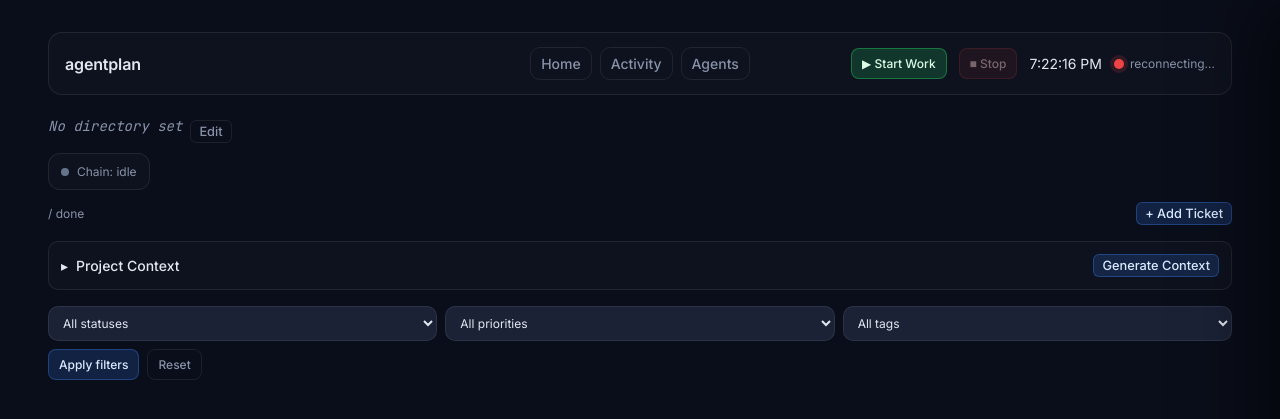
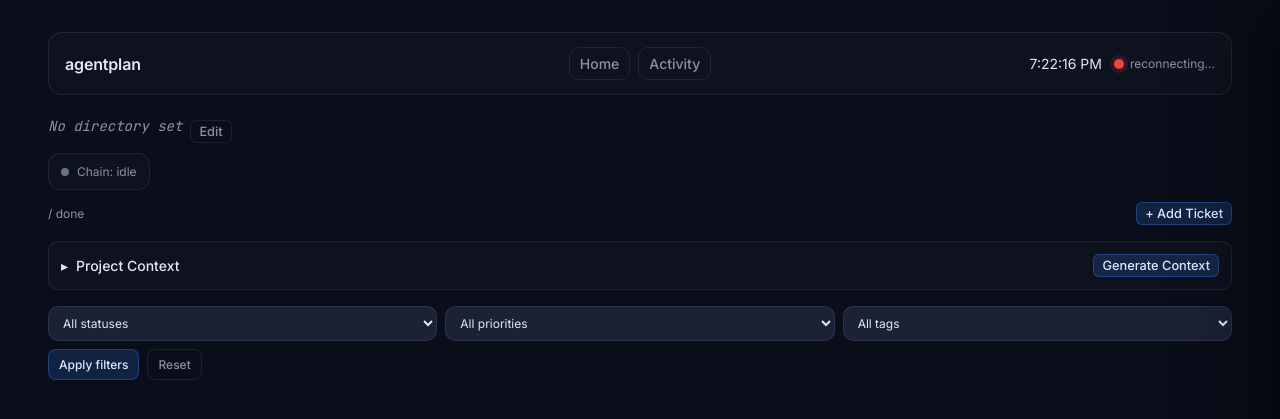
Before and after one commit to fraction12/agentplan, a Flask app: template agentplan/dashboard/templates/project.html in a window 1280 px wide. Shown: the top 419 px of the page. Run offline with Flask 3, Linux system fonts and the light colour scheme; the template is opened without the code that fills it, so the values that code supplies are empty.

Commit message:
chore: hide orchestration controls from dashboard UI

```diff
--- a/agentplan/dashboard/routes.py
+++ b/agentplan/dashboard/routes.py
@@ -762,18 +762,7 @@ def create_app():
 
     @app.route("/agents")
     def agents():
-        conn = get_connection(_db_path())
-        try:
-            agents_data = list_agents(conn)
-            roles_data = list_roles(conn)
-        finally:
-            conn.close()
-        return render_template(
-            "agents.html",
-            agents=agents_data,
-            roles=roles_data,
-            detected_tools=_detect_tools_status(),
-        )
+        abort(404)
 
     @app.route("/agents/add", methods=["POST"])
     @_require_local_origin
--- a/agentplan/dashboard/static/project.js
+++ b/agentplan/dashboard/static/project.js
@@ -148,10 +148,10 @@
     const chainTicketNum = payload && payload.chain_current_ticket_num;
     const pauseReason = payload && payload.chain_pause_reason;
     const normalized = String(chainStatus).toLowerCase();
-    chainStatusDot.className = `chain-dot ${esc(normalized)}`;
-    chainStatusText.textContent = chainSummary(normalized, chainTicketNum, pauseReason);
-    chainStartBtn.disabled = normalized === "running";
-    chainStopBtn.disabled = normalized !== "running";
+    if (chainStatusDot) chainStatusDot.className = `chain-dot ${esc(normalized)}`;
+    if (chainStatusText) chainStatusText.textContent = chainSummary(normalized, chainTicketNum, pauseReason);
+    if (chainStartBtn) chainStartBtn.disabled = normalized === "running";
+    if (chainStopBtn) chainStopBtn.disabled = normalized !== "running";
   }
 
   async function callChainAction(action) {
@@ -312,6 +312,7 @@
     }
   });
 
+  if (chainStartBtn) {
     chainStartBtn.addEventListener("click", async () => {
       chainStartBtn.disabled = true;
       try {
@@ -321,7 +322,9 @@
         chainStartBtn.disabled = false;
       }
     });
+  }
 
+  if (chainStopBtn) {
     chainStopBtn.addEventListener("click", async () => {
       chainStopBtn.disabled = true;
       try {
@@ -331,6 +334,7 @@
         chainStopBtn.disabled = false;
       }
     });
+  }
 
   applyChainState({
     chain_status: cfg.chainStatus,
--- a/agentplan/dashboard/templates/base.html
+++ b/agentplan/dashboard/templates/base.html
@@ -20,7 +20,6 @@
           {% block topbar_nav %}
           <a class="top-link{% if active_page == 'home' %} active{% endif %}" href="{{ url_for('index') }}">Home</a>
           <a class="top-link{% if active_page == 'activity' %} active{% endif %}" href="{{ url_for('activity') }}">Activity</a>
-          <a class="top-link{% if active_page == 'agents' %} active{% endif %}" href="{{ url_for('agents') }}">Agents</a>
           {% endblock %}
         </nav>
         {% block topbar_right %}
--- a/agentplan/dashboard/templates/home.html
+++ b/agentplan/dashboard/templates/home.html
@@ -9,7 +9,6 @@
   <article class="stat-card"><div class="stat-label">Active Projects</div><div id="stat-active-projects" class="stat-value">{{ summary.active_projects }}</div></article>
   <article class="stat-card"><div class="stat-label">Tickets In Flight</div><div id="stat-tickets-in-flight" class="stat-value">{{ summary.tickets_in_flight }}</div></article>
   <article class="stat-card"><div class="stat-label">Completed Today</div><div id="stat-completed-today" class="stat-value">{{ summary.completed_today }}</div></article>
-  <article class="stat-card"><div class="stat-label">Active Agents</div><div id="stat-active-agents" class="stat-value">{{ summary.active_agents }}</div></article>
 </section>
 
 {% if projects %}
@@ -98,7 +97,6 @@
     document.getElementById("stat-active-projects").textContent = summary.active_projects ?? 0;
     document.getElementById("stat-tickets-in-flight").textContent = summary.tickets_in_flight ?? 0;
     document.getElementById("stat-completed-today").textContent = summary.completed_today ?? 0;
-    document.getElementById("stat-active-agents").textContent = summary.active_agents ?? 0;
   }
 
   function esc(v) {
--- a/agentplan/dashboard/templates/project.html
+++ b/agentplan/dashboard/templates/project.html
@@ -14,13 +14,10 @@
 {% block topbar_nav %}
 <a href="{{ url_for('index') }}" class="btn-back">Home</a>
 <a href="{{ url_for('activity') }}" class="btn-back">Activity</a>
-<a href="{{ url_for('agents') }}" class="btn-back">Agents</a>
 {% endblock %}
 
 {% block topbar_right %}
 <div class="topbar-right">
-  <button id="chain-start-btn" class="btn btn-chain-start" type="button">▶ Start Work</button>
-  <button id="chain-stop-btn" class="btn btn-chain-stop" type="button">■ Stop</button>
   <span id="project-clock" class="clock"></span>
   <span class="sse-status"><span id="project-sse-dot" class="status-dot disconnected" aria-hidden="true"></span><span id="project-sse-label">connecting…</span></span>
 </div>
```
Lines whose indentation alone changed are shown as unchanged.
